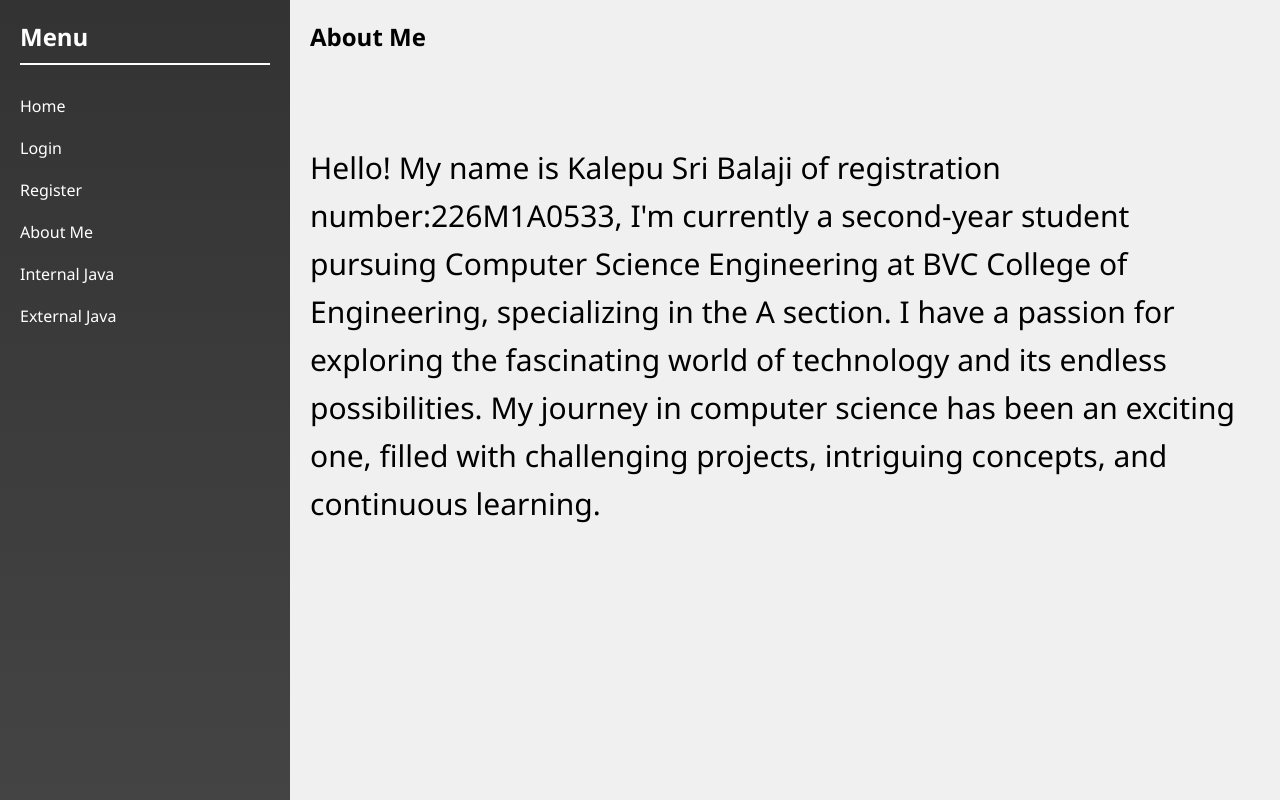
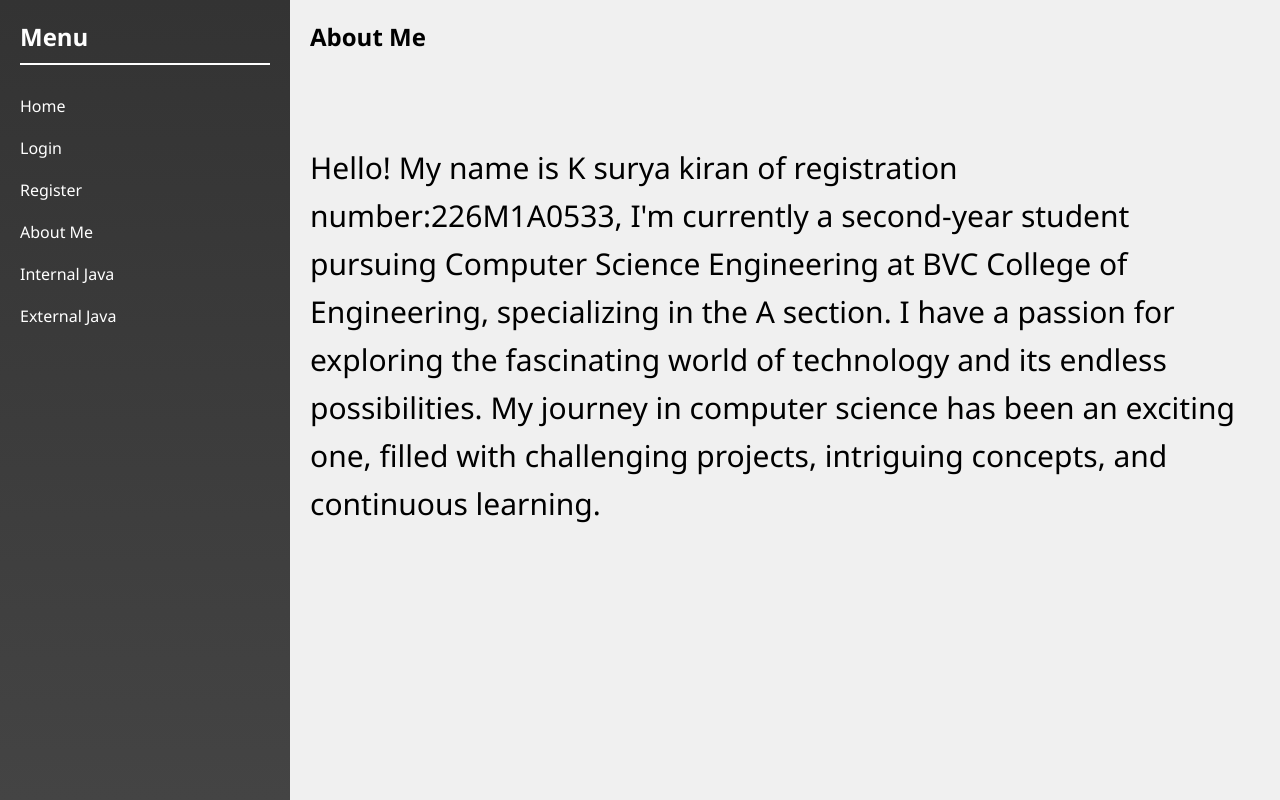
Before and after one commit to Surya226-50/Surya, a plain HTML site: page aboutus.html in a window 1280 px wide. Drawn offline with Linux system fonts and the light colour scheme.

Commit message:
Update aboutus.html

```diff
--- a/aboutus.html
+++ b/aboutus.html
@@ -95,7 +95,7 @@
     <div class="content">
 	<h2>About Me</h2>
 	<para>
-        <p>Hello! My name is Kalepu Sri Balaji of registration number:226M1A0533, I'm currently a second-year student pursuing Computer Science Engineering at BVC College of Engineering, specializing in the A section.
+        <p>Hello! My name is K surya kiran of registration number:226M1A0533, I'm currently a second-year student pursuing Computer Science Engineering at BVC College of Engineering, specializing in the A section.
 
 I have a passion for exploring the fascinating world of technology and its endless possibilities. My journey in computer science has been an exciting one, filled with challenging projects, intriguing concepts, and continuous learning.</p>
 </para>
```
